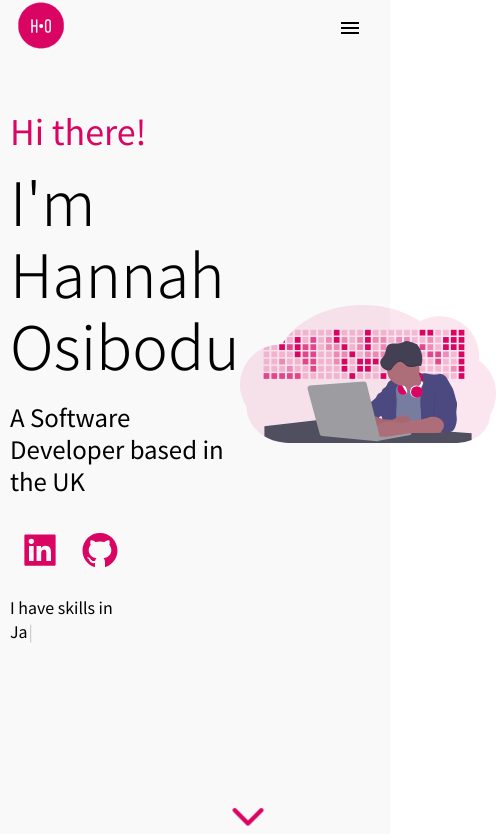
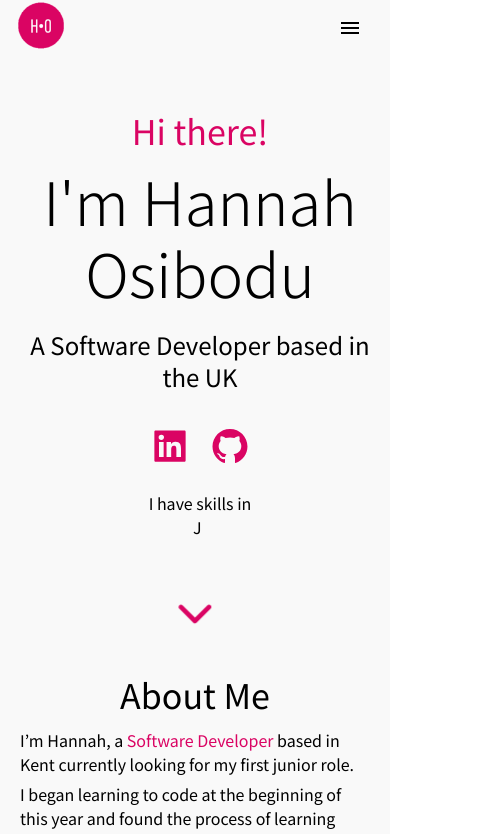
Before and after one commit to Hannah6898/react-web-portfolio-2, a React (Create React App) app: page / in a window 390 px wide. Shown: the top 834 px of the page, 496 px wide, since content can reach past the window. Built offline with nearby package versions, Linux system fonts and the light colour scheme.

Commit message:
Refactored Home component

```diff
--- a/src/Home/Home.css
+++ b/src/Home/Home.css
@@ -2,27 +2,26 @@
   animation: fade-in-fwd 1.5s;
 }
 
-.Home .grid {
-  display: grid;
-  align-items: center;
-  justify-items: center;
-  grid-template-columns: 1fr 1fr;
-  grid-template-rows: repeat(3, minmax(100px, auto));
+.Home .container {
+  display: flex;
+  justify-content: space-around;
 }
 
 .Home article {
   padding-left: 10px;
-  grid-column: 1/2;
 }
 
 .Home img {
   width: 25rem;
-  grid-column: 2/3;
 }
 
 @media (max-width: 650px) {
   .Home img {
-    width: 16rem;
+    display: none;
+  }
+
+  .Home article {
+    text-align: center;
   }
 }
 
--- a/src/Home/Home.js
+++ b/src/Home/Home.js
@@ -21,8 +21,8 @@ export default function Home() {
 
   return (
     <div className="Home" id="home">
-      <div className={classes.root}>
-        <div className="grid">
+      <div>
+        <div className="container">
           <article>
             <Typography
               component={"div"}
@@ -75,8 +75,9 @@ export default function Home() {
           <div>
             <img src={coder} alt="Coder"></img>
           </div>
-          <Arrow />
         </div>
+
+        <Arrow />
       </div>
     </div>
   );
```
